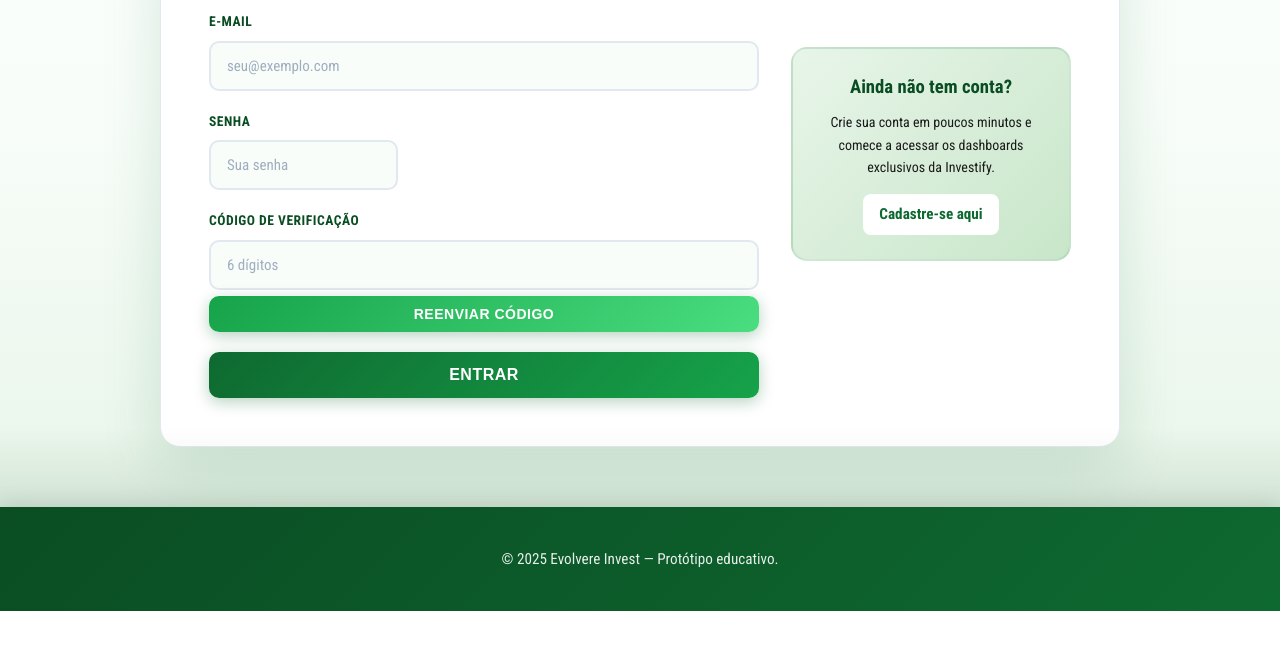
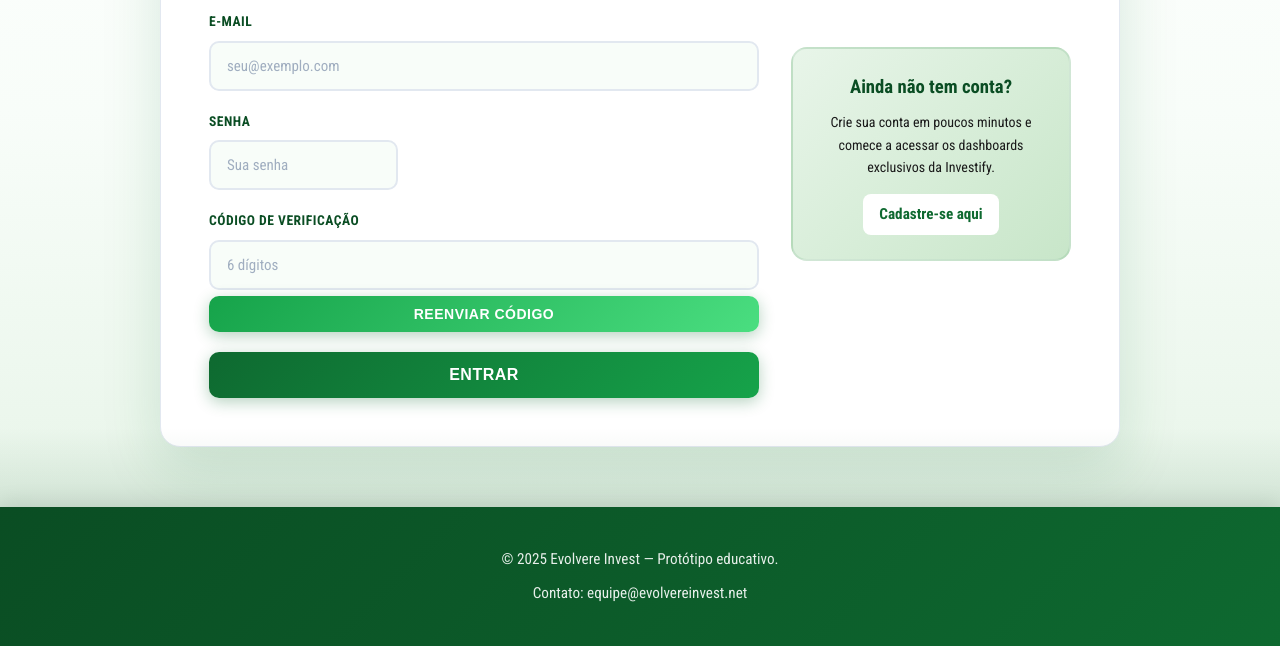
Before and after one commit to Sem-2-Grupo-PI-6/Front-Site-Projeto, a website: page public/login.html in a window 1280 px wide. Shown: the part 289-935 px from the top of the page. Before the commit the page ends 900 px from the top, so only its background shows below. Drawn offline with Linux system fonts and the light colour scheme.

Commit message:
Fix: Correcao footer login

```diff
--- a/public/login.html
+++ b/public/login.html
@@ -96,6 +96,7 @@
   <footer class="site-footer" style="margin-top: 40px">
     <div class="container footer-inner">
       <p>&copy; 2025 Evolvere Invest — Protótipo educativo.</p>
+      <p>Contato: equipe@evolvereinvest.net</p>
     </div>
   </footer>
 </html>
```
